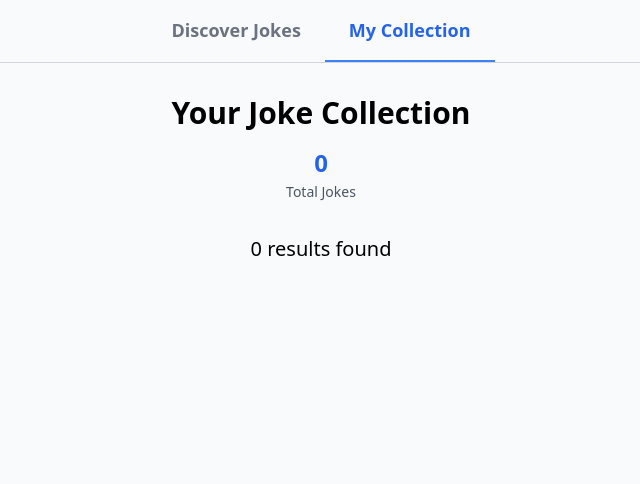
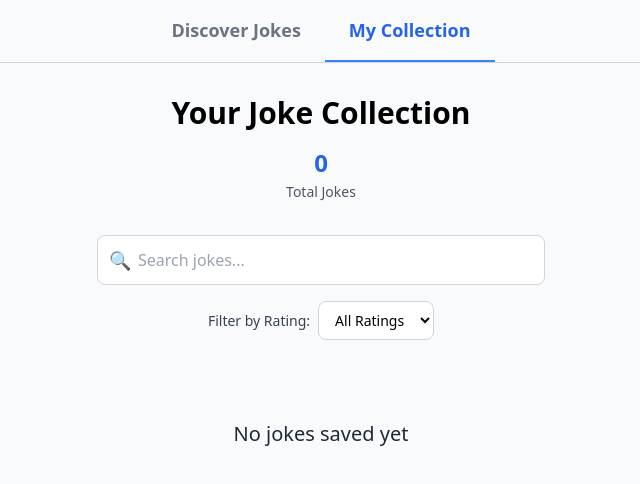
Before and after one commit to NickolasTra/Jokes_collection, a Vue app in the folder joke-collection-app/: page / in a window 1280 px wide. Both pictures are taken after a click on the button "My Collection". Shown: the top 484 px of the page, without its empty margins (319-959 px from the left). Built offline with nearby package versions, Linux system fonts and the light colour scheme.

Commit message:
feat: search and filtering based on rating & some css moved in seperate file for collection

```diff
--- a/joke-collection-app/src/assets/main.css
+++ b/joke-collection-app/src/assets/main.css
@@ -2,6 +2,7 @@
 @import '../styles/buttons.css';
 @import '../styles/cards.css';
 @import '../styles/discovery.css';
+@import '../styles/collection.css';
 @tailwind base;
 @tailwind components;
 @tailwind utilities;
--- a/joke-collection-app/src/components/jokes/JokeCollection.vue
+++ b/joke-collection-app/src/components/jokes/JokeCollection.vue
@@ -19,24 +19,55 @@
       </div>
     </div>
 
+    <!-- Search and Filter Controls -->
+    <div class="collection-controls">
+      <!-- Search Input -->
+      <div class="search-container">
+        <input v-model="searchQuery" type="text" placeholder="Search jokes..." class="search-input" />
+        <div class="search-icon">🔍</div>
+      </div>
+
+      <!-- Rating Filter -->
+      <div class="filter-container">
+        <div class="filter-group">
+          <label class="filter-label">Filter by Rating:</label>
+          <select v-model="selectedRatingFilter" class="filter-select">
+            <option value="all">All Ratings</option>
+            <option value="unrated">Unrated</option>
+            <option value="1">1 Star</option>
+            <option value="2">2 Stars</option>
+            <option value="3">3 Stars</option>
+            <option value="4">4 Stars</option>
+            <option value="5">5 Stars</option>
+          </select>
+        </div>
+      </div>
+
+      <!-- Clear Filters Button -->
+      <div v-if="hasActiveFilters" class="clear-filters-container">
+        <button @click="clearFilters" class="clear-filters-btn">
+          Clear Filters
+        </button>
+      </div>
+    </div>
+
     <div>
       <!-- Empty State -->
-      <div v-if="savedJokes?.length === 0" class="empty-state">
-          <h4 class="text-center text-black text-xl">0 results found</h4>
+      <div v-if="filteredJokes.length === 0" class="empty-state">
+        <h4 class="text-center text-black text-xl">
+          {{ savedJokes?.length === 0 ? 'No jokes saved yet' : '0 results found' }}
+        </h4>
+        <p v-if="savedJokes?.length > 0" class="text-center text-gray-600 mt-2">
+          Try again
+        </p>
       </div>
 
       <!-- Jokes List -->
-      <div v-else class="space-y-6">
-        <div
-          v-for="joke in savedJokes"
-          :key="joke.id"
-        >
-          <JokeCard
-            :joke="joke"
-            :show-rating="true"
-          />
+      <div v-if="filteredJokes.length > 0" class="jokes-list">
+        <div v-for="joke in filteredJokes" :key="joke.id">
+          <JokeCard :joke="joke" :show-rating="true" />
           <div>
-            <p class="text-center mt-2">
+            <p class="joke-item-date">
               Saved {{ formatDate(joke.savedAt) }}
             </p>
           </div>
@@ -47,10 +78,55 @@
 </template>
 
 <script setup lang="ts">
+import { ref, computed } from 'vue'
 import { useJokeCollection } from '@/composables/useJokeCollection'
 import JokeCard from './JokeCard.vue'
 
 const { savedJokes, collectionStats } = useJokeCollection()
+
+// Search and filter state
+const searchQuery = ref('')
+const selectedRatingFilter = ref<string>('all')
+
+// Check if any filters are active
+const hasActiveFilters = computed(() => {
+  return searchQuery.value.trim() !== '' || selectedRatingFilter.value !== 'all'
+})
+
+// Clear all filters
+const clearFilters = () => {
+  searchQuery.value = ''
+  selectedRatingFilter.value = 'all'
+}
+
+// Filter jokes based on search query and rating filter
+const filteredJokes = computed(() => {
+  if (!savedJokes.value) return []
+
+  let filtered = [...savedJokes.value]
+
+  // Apply search filter
+  if (searchQuery.value.trim()) {
+    const query = searchQuery.value.toLowerCase().trim()
+    filtered = filtered.filter(joke =>
+      joke.setup.toLowerCase().includes(query) ||
+      joke.punchline.toLowerCase().includes(query) ||
+      joke.type.toLowerCase().includes(query)
+    )
+  }
+
+  // Apply rating filter
+  if (selectedRatingFilter.value !== 'all') {
+    if (selectedRatingFilter.value === 'unrated') {
+      filtered = filtered.filter(joke => !joke.rating)
+    } else {
+      const rating = parseInt(selectedRatingFilter.value)
+      filtered = filtered.filter(joke => joke.rating === rating)
+    }
+  }
+
+  return filtered
+})
 
 const formatDate = (dateString: string) => {
   const date = new Date(dateString)
--- a/joke-collection-app/src/styles/buttons.css
+++ b/joke-collection-app/src/styles/buttons.css
@@ -63,22 +63,6 @@
     @apply filter-none opacity-100;
   }
 
-  .collection-stats {
-    @apply flex justify-center space-x-6 mt-4;
-  }
-
-  .stat-item {
-    @apply text-center;
-  }
-
-  .stat-value {
-    @apply block text-2xl font-bold text-blue-600;
-  }
-
-  .stat-label {
-    @apply text-sm text-gray-600;
-  }
-
   .star-button-compact {
     @apply text-sm hover:scale-110 transition-transform duration-150 cursor-pointer filter grayscale opacity-60 hover:opacity-100;
   }
--- /dev/null
+++ b/joke-collection-app/src/styles/collection.css
@@ -0,0 +1,81 @@
+@layer components {
+  .collection-controls {
+    @apply max-w-4xl mx-auto mb-8 space-y-4;
+  }
+
+  .search-container {
+    @apply relative max-w-md mx-auto;
+  }
+
+  .search-input {
+    @apply w-full pl-10 pr-4 py-3 border border-gray-300 rounded-lg focus:ring-2 focus:ring-blue-500 focus:border-transparent transition-all duration-200 text-base;
+  }
+
+  .search-icon {
+    @apply absolute left-3 top-1/2 transform -translate-y-1/2 text-gray-400 text-lg;
+  }
+
+  .filter-container {
+    @apply flex justify-center;
+  }
+
+  .filter-group {
+    @apply flex flex-col sm:flex-row items-center gap-2;
+  }
+
+  .filter-label {
+    @apply text-sm font-medium text-gray-700 whitespace-nowrap;
+  }
+
+  .filter-select {
+    @apply px-3 py-2 border border-gray-300 rounded-lg focus:ring-2 focus:ring-blue-500 focus:border-transparent transition-all duration-200 text-sm bg-white;
+  }
+
+  .clear-filters-container {
+    @apply text-center;
+  }
+
+  .clear-filters-btn {
+    @apply px-4 py-2 bg-gray-500 hover:bg-gray-600 text-white font-medium rounded-lg transition-colors duration-200 text-sm;
+  }
+
+  .results-counter {
+    @apply text-center text-sm text-gray-600 mb-4 font-medium;
+  }
+
+  .empty-state {
+    @apply text-center py-12;
+  }
+
+  .empty-state h4 {
+    @apply text-xl text-gray-800 mb-2;
+  }
+
+  .empty-state p {
+    @apply text-gray-600;
+  }
+
+  .jokes-list {
+    @apply space-y-6;
+  }
+
+  .joke-item-date {
+    @apply text-center mt-2;
+  }
+
+  .collection-stats {
+    @apply flex justify-center space-x-6 mt-4;
+  }
+
+  .stat-item {
+    @apply text-center;
+  }
+
+  .stat-value {
+    @apply block text-2xl font-bold text-blue-600;
+  }
+
+  .stat-label {
+    @apply text-sm text-gray-600;
+  }
+}
```
